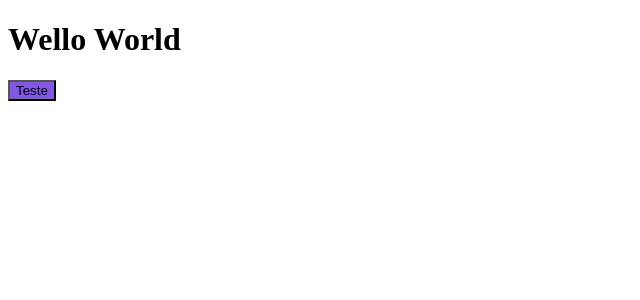
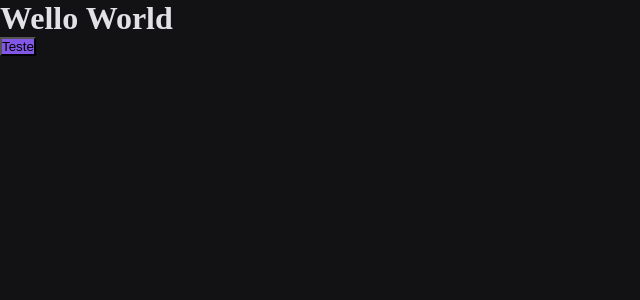
Before and after one commit to devMarilia/my-shop, a Next.js app: page / in a window 1280 px wide. Shown: the top 300 px of the page, without its empty margins (0-640 px from the left). Built offline with nearby package versions, Linux system fonts and the light colour scheme.

Commit message:
✨ feat: Global styled my aplication

```diff
--- a/src/pages/_app.tsx
+++ b/src/pages/_app.tsx
@@ -1,5 +1,7 @@
+import { globalStyles } from '../styles/global';
 import type { AppProps } from 'next/app'
 
+globalStyles();
 export default function App({ Component, pageProps }: AppProps) {
   return <Component {...pageProps} />
 }
--- /dev/null
+++ b/src/styles/global.ts
@@ -0,0 +1,19 @@
+import {globalCss} from '../styles'
+
+export const globalStyles = globalCss({
+    '*': {
+        margin: 0,
+        padding: 0,
+    },
+
+    body: {
+        backgroundColor: '$gray900',
+        color: '$gray100',
+        'webkit-font-smoothing': 'antialiased',
+    },
+
+    'body, input, textarea, button,': {
+        fontFamily: 'Roboto',
+        fontWeight: '400',
+    }
+})
--- a/src/styles/index.ts
+++ b/src/styles/index.ts
@@ -14,6 +14,15 @@
     theme: {
         colors: {
             primary: '#8257e6',
+            white: '#fff',
+
+            gray900: '#121214',
+            gray800: '#202024',
+            gray300: '#c4c4cc',
+            gray100: '#e1e1e6',
+
+            green500: '#00875f',
+            green300: '#00b37e',
         },
     }
 })
```
